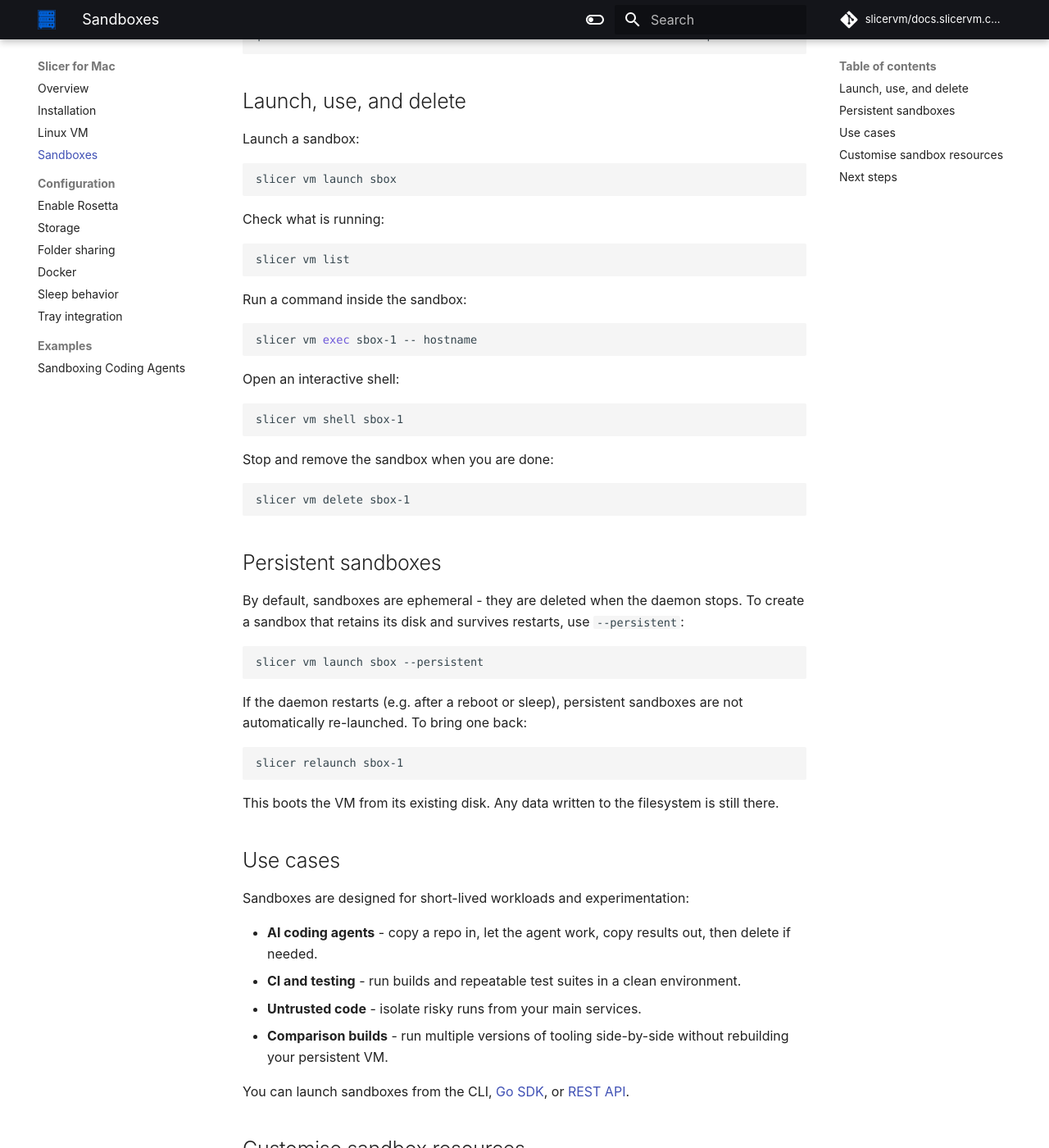
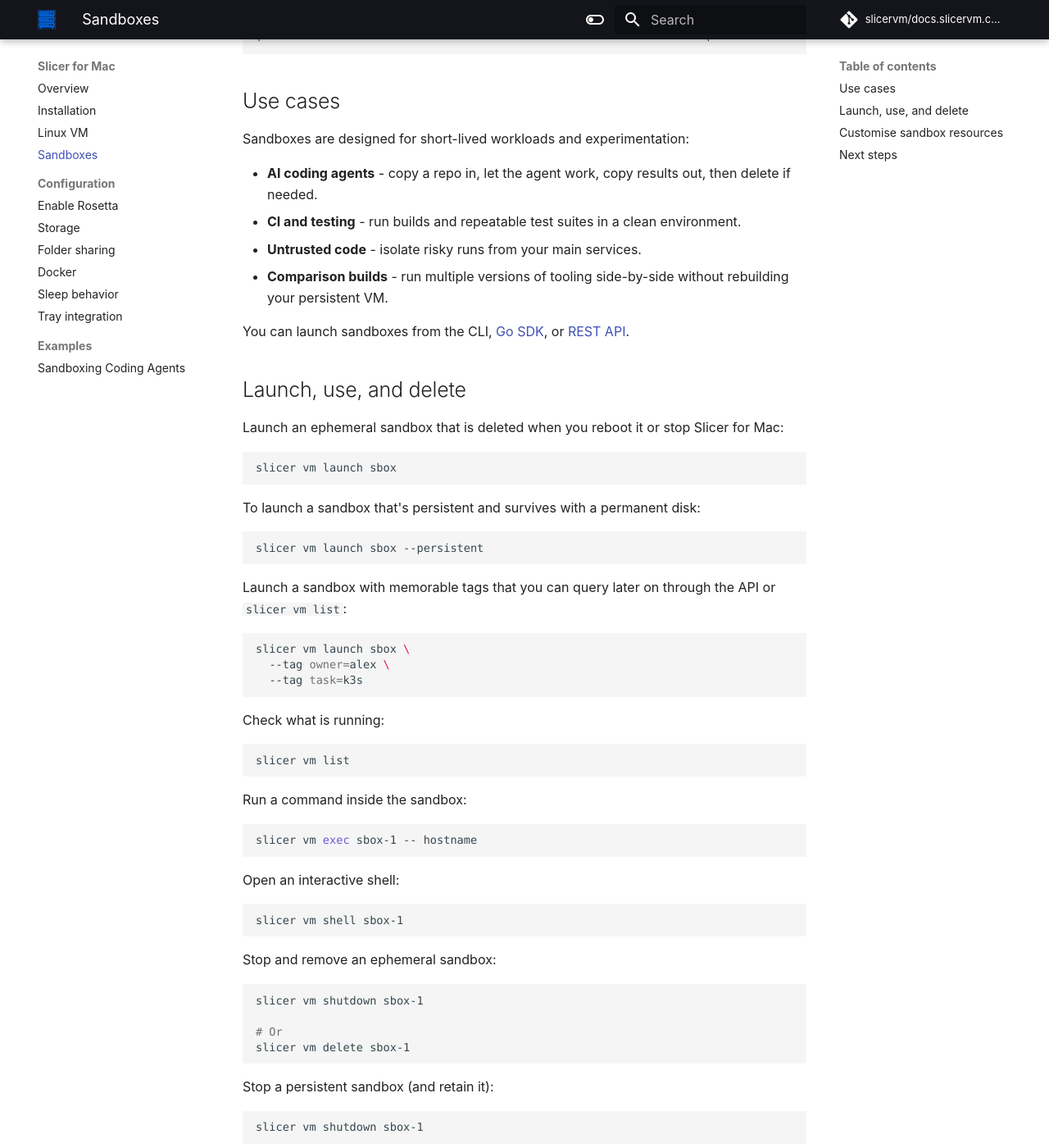
Before and after one commit to slicervm/docs.slicervm.com, an MkDocs documentation site: the page built from docs/mac/sandboxes.md, in a window 1280 px wide and 1400 px high, scrolled down 776 px. Shown: the whole window at 82% size. Built offline with MkDocs 1.6.1 and Material for MkDocs 9.7.7, drawn with Linux system fonts in a browser that asks for light colours; some web fonts are replaced; comment, search, counter and statistics services are not loaded; some of the changed text lies outside the part shown.

Commit message:
Interleave sandbox instructions
Signed-off-by: Alex Ellis (OpenFaaS Ltd) <alexellis2@gmail.com>

````diff
--- a/docs/mac/sandboxes.md
+++ b/docs/mac/sandboxes.md
@@ -30,12 +30,38 @@
 +------------------------------------------------------------------+
 ```
 
+## Use cases
+
+Sandboxes are designed for short-lived workloads and experimentation:
+
+- **AI coding agents** - copy a repo in, let the agent work, copy results out, then delete if needed.
+- **CI and testing** - run builds and repeatable test suites in a clean environment.
+- **Untrusted code** - isolate risky runs from your main services.
+- **Comparison builds** - run multiple versions of tooling side-by-side without rebuilding your persistent VM.
+
+You can launch sandboxes from the CLI, [Go SDK](/platform/go-sdk/), or [REST API](/reference/api).
+
+
 ## Launch, use, and delete
 
-Launch a sandbox:
+Launch an ephemeral sandbox that is deleted when you reboot it or stop Slicer for Mac:
 
 ```bash
 slicer vm launch sbox
+```
+
+To launch a sandbox that's persistent and survives with a permanent disk:
+
+```bash
+slicer vm launch sbox --persistent
+```
+
+Launch a sandbox with memorable tags that you can query later on through the API or `slicer vm list`:
+
+```bash
+slicer vm launch sbox \
+  --tag owner=alex \
+  --tag task=k3s
 ```
 
 Check what is running:
@@ -56,38 +82,32 @@
 slicer vm shell sbox-1
 ```
 
-Stop and remove the sandbox when you are done:
+Stop and remove an ephemeral sandbox:
+
+```bash
+slicer vm shutdown sbox-1
+
+# Or
+slicer vm delete sbox-1
+```
+
+Stop a persistent sandbox (and retain it):
+
+```bash
+slicer vm shutdown sbox-1
+```
+
+Permanently delete a persistent sandbox:
 
 ```bash
 slicer vm delete sbox-1
 ```
 
-## Persistent sandboxes
-
-By default, sandboxes are ephemeral - they are deleted when the daemon stops. To create a sandbox that retains its disk and survives restarts, use `--persistent`:
-
-```bash
-slicer vm launch sbox --persistent
-```
-
-If the daemon restarts (e.g. after a reboot or sleep), persistent sandboxes are not automatically re-launched. To bring one back:
+Relaunch a persistent sandbox (after a `slicer vm shutdown` or running `sudo reboot` in the guest):
 
 ```bash
 slicer relaunch sbox-1
 ```
-
-This boots the VM from its existing disk. Any data written to the filesystem is still there.
-
-## Use cases
-
-Sandboxes are designed for short-lived workloads and experimentation:
-
-- **AI coding agents** - copy a repo in, let the agent work, copy results out, then delete if needed.
-- **CI and testing** - run builds and repeatable test suites in a clean environment.
-- **Untrusted code** - isolate risky runs from your main services.
-- **Comparison builds** - run multiple versions of tooling side-by-side without rebuilding your persistent VM.
-
-You can launch sandboxes from the CLI, [Go SDK](/platform/go-sdk/), or [REST API](/reference/api).
 
 ## Customise sandbox resources
 
````
